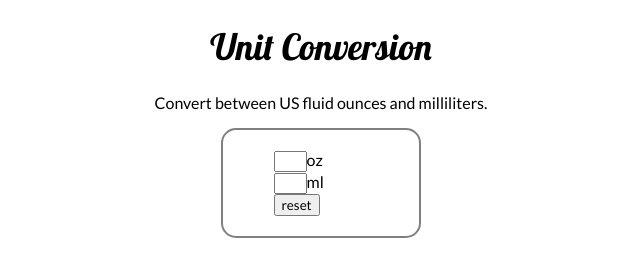
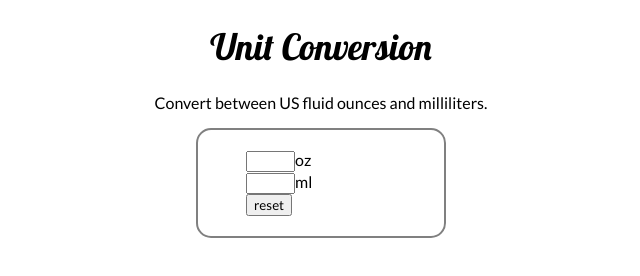
Before and after one commit to jessicadavey/unit-conversion, a plain HTML site: page index.html in a window 1280 px wide. Shown: the whole page, without its empty margins (319-959 px from the left). Drawn offline with Linux system fonts and the light colour scheme.

Commit message:
made some small changes, but now I can't remember what they were.

```diff
--- a/index.html
+++ b/index.html
@@ -13,9 +13,9 @@
     <p id="info">Convert between US fluid ounces and milliliters.</p>
     <div id="main-body">
         <div id="content">
-        <input id="oz" type="text" size="1" oninput="ozToMl()">oz
+        <input id="oz" type="text" size="3" oninput="ozToMl()">oz
         <br>
-        <input id="ml" type="text" size="1" oninput="mlToOz()">ml
+        <input id="ml" type="text" size="3" oninput="mlToOz()">ml
         <br>
         <input id="reset" type="button" value="reset" onclick="reset()">
         </div>
--- a/style.css
+++ b/style.css
@@ -16,7 +16,7 @@ body {
 }
 
 #main-body {
-    width: 200px;
+    width: 250px;
     max-width: 100%;
     border-style: solid;
     border-color: gray;
@@ -28,7 +28,7 @@ body {
 }
 
 #content {
-    width: 95px;
+    width: 150px;
     margin: auto;
 }
 
```
